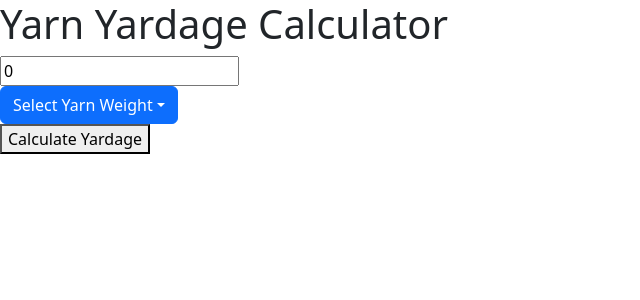
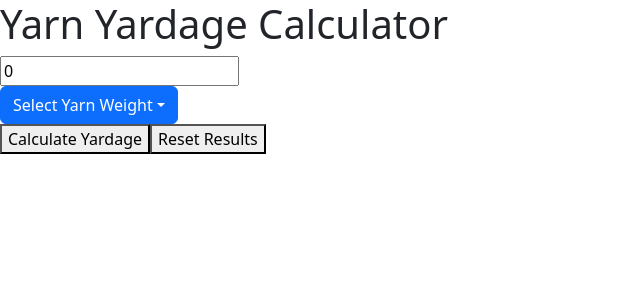
Before and after one commit to racheljay/yarn-yardage-calculator, a React (Create React App) app: page / in a window 1280 px wide. Shown: the top 300 px of the page, without its empty margins (0-640 px from the left). Built offline with nearby package versions, Linux system fonts and the light colour scheme.

Commit message:
reset button

```diff
--- a/src/App.js
+++ b/src/App.js
@@ -14,6 +14,9 @@ const Result = styled('div', {
 const WeightInput = styled('input', {
 })
 
+const ResetButton = styled('button', {
+
+})
 const SubmitButton = styled('button', {
 })
 
@@ -82,6 +85,12 @@ function App() {
     }
   }
 
+  const handleReset = () => {
+    setNumberInput(0)
+    setResultString("")
+    setYarnSelection("")
+  }
+
   const handleSubmit = () => {
     const resultArray = calculateWeight(yarnSelection, numberInput)
 
@@ -101,6 +110,9 @@ function App() {
           type="submit"
           onClick={() => handleSubmit()}
         >Calculate Yardage</SubmitButton>
+        <ResetButton
+          onClick={() => handleReset()}
+        >Reset Results</ResetButton>
         <Result>{resultString}</Result>
       </Form>
     </>
```
